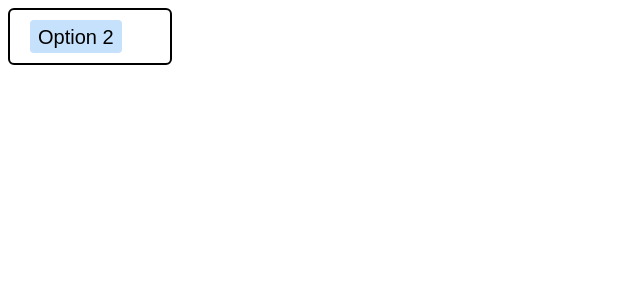
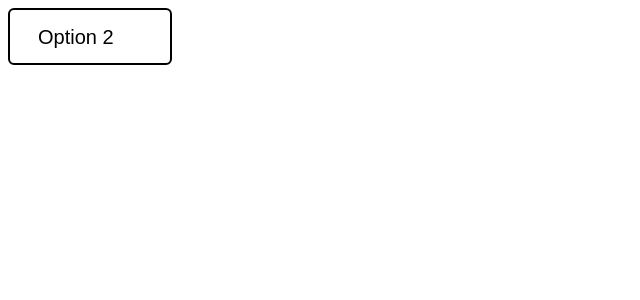
Before and after one commit to ZAP-Wunschlachen/wunschlachen-library, a Nuxt app: page /dropDown in a window 1280 px wide. Shown: the top 300 px of the page, without its empty margins (0-640 px from the left). Built offline with nearby package versions, Linux system fonts and the light colour scheme.

Commit message:
Update dropdown

```diff
--- a/components/GenericDropDown.vue
+++ b/components/GenericDropDown.vue
@@ -7,8 +7,8 @@
       type="button"
     >
       <template v-if="props.multiple && selectedLabel.length > 0">
+        <div class="grid grid-cols-3 gap-2">
           <GenericButton
-          style="background: #c5e1fc"
             v-for="(item, index) in selectedLabel"
             :key="index"
             class="px-2 mx-1 appointment-button"
@@ -17,6 +17,7 @@
               ><p class="large">{{ item }}</p>
             </template>
           </GenericButton>
+        </div>
       </template>
       <span class="default-label" v-else>{{ defaultLabel }}</span>
 
--- a/pages/dropDown.vue
+++ b/pages/dropDown.vue
@@ -21,6 +21,9 @@ const dropdownItems = [
   { label: "Option 2", value: 2 },
   { label: "Option 3", value: 3 },
   { label: "Option 4", value: 4 },
+  { label: "Option 5", value: 5 },
+  { label: "Option 6", value: 6 },
+  { label: "Option 7", value: 7 },
 ];
 
 // Default selected item(s)
```
Lines whose indentation alone changed are shown as unchanged.
